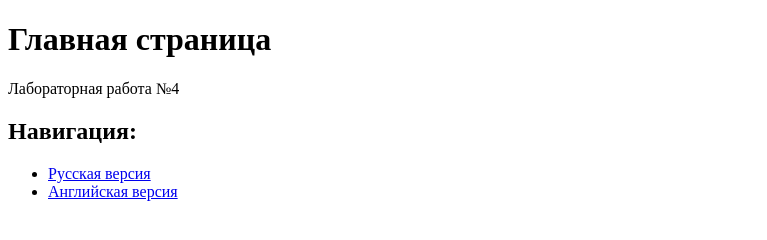
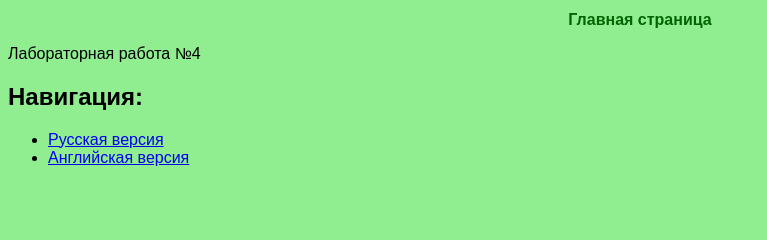
Before and after one commit to Synaru/lab4, a plain HTML site: page index.html in a window 1280 px wide. Shown: the whole page, without its empty margins (0-767 px from the left). Drawn offline with Linux system fonts and the light colour scheme.

Commit message:
Update index.html

```diff
--- a/index.html
+++ b/index.html
@@ -3,6 +3,18 @@
 <head>
     <meta charset="UTF-8">
     <title>Главная страница</title>
+    <style>
+        body {
+            font-family: Arial, sans-serif;
+            background-color: lightgreen;
+        }
+
+        h1 {
+            color: darkgreen;
+            text-align: center;
+            font-size: 16px;
+        }
+    </style>
 </head>
 <body>
     <h1>Главная страница</h1>
```
